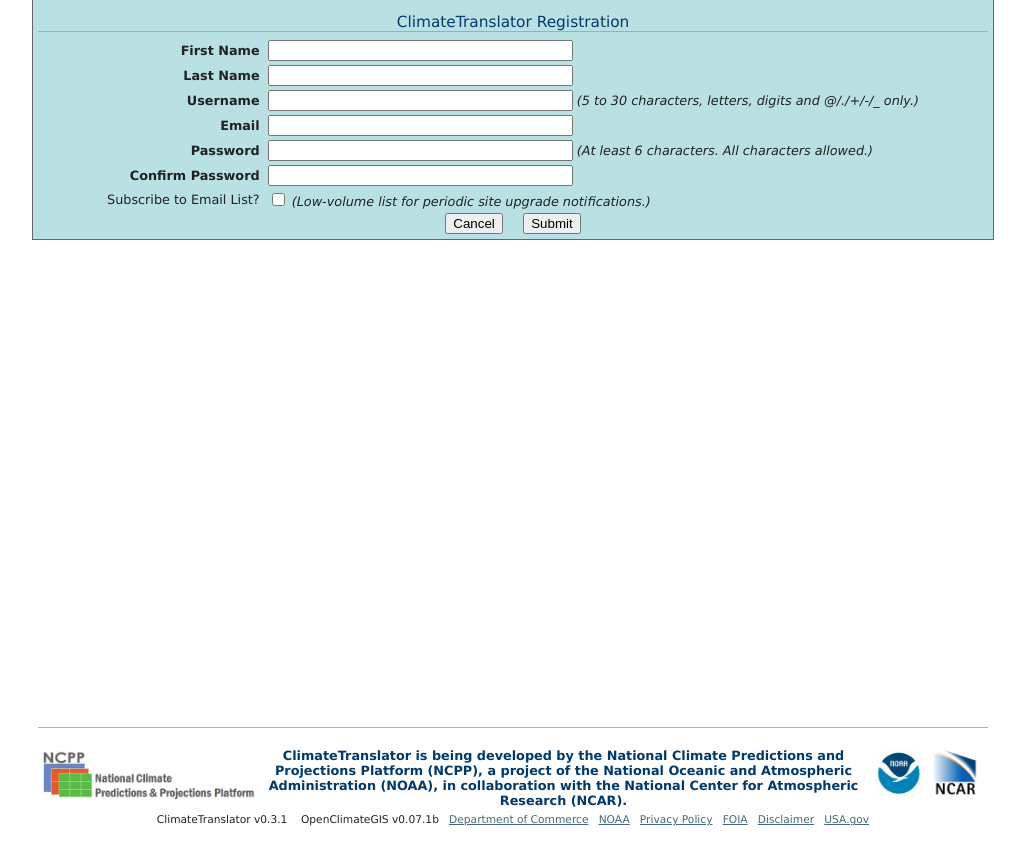
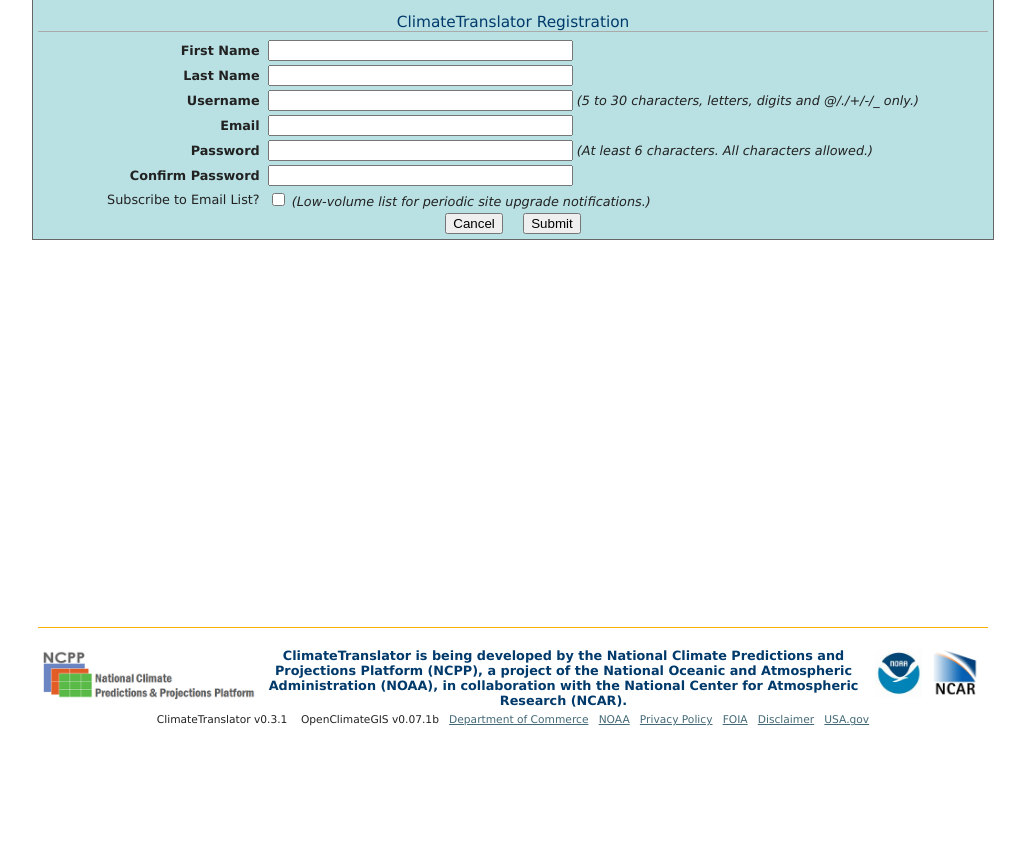
Before and after one commit to NCPP/ClimateTranslator, a Django app: page /ncpp/user/add/ in a window 1280 px wide. Shown: the part 113-969 px from the top of the page, without its empty margins (127-1152 px from the left). After the commit the page ends 839 px from the top, so only its background shows below. Run offline with Django 3.2, Linux system fonts and the light colour scheme; parts of the project's set-up code (start-up, migrations or seed data) failed here and were passed over.

Commit message:
Making the height smaller.

```diff
--- a/ncpp/templates/ncpp/common/ncpp_css.html
+++ b/ncpp/templates/ncpp/common/ncpp_css.html
@@ -19,7 +19,7 @@
 	}
 
 	.main {
-		min-height: 700px;
+		min-height: 600px;
 	}
 
 	.box {
```
